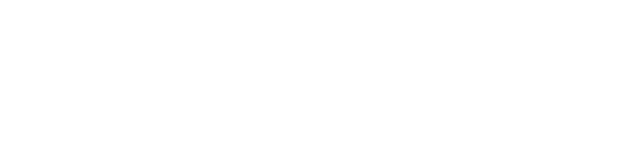
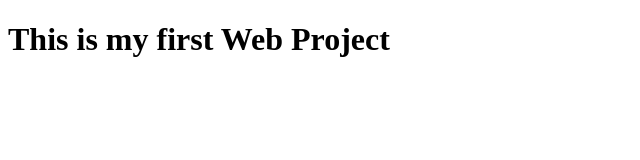
Before and after one commit to MathewJiang/MathewJiang.github.io, a plain HTML site: page index.html in a window 1280 px wide. Shown: the whole page, without its empty margins (0-640 px from the left). Drawn offline with Linux system fonts and the light colour scheme.

Commit message:
Add a header; Try on a browser

```diff
--- a/index.html
+++ b/index.html
@@ -5,6 +5,6 @@
     <title>First Web Project</title>
   </head>
   <body>
-
+    <h1>This is my first Web Project</h1>
   </body>
 </html>
```
